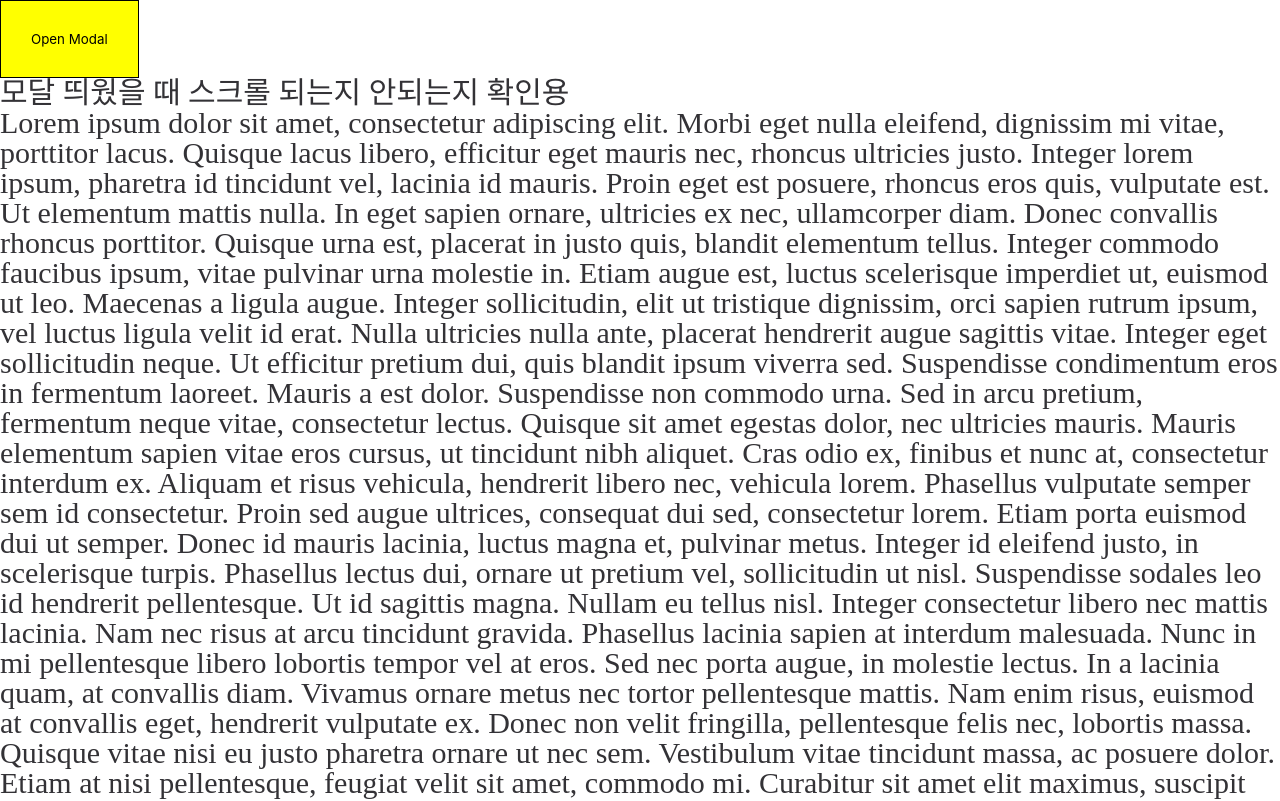
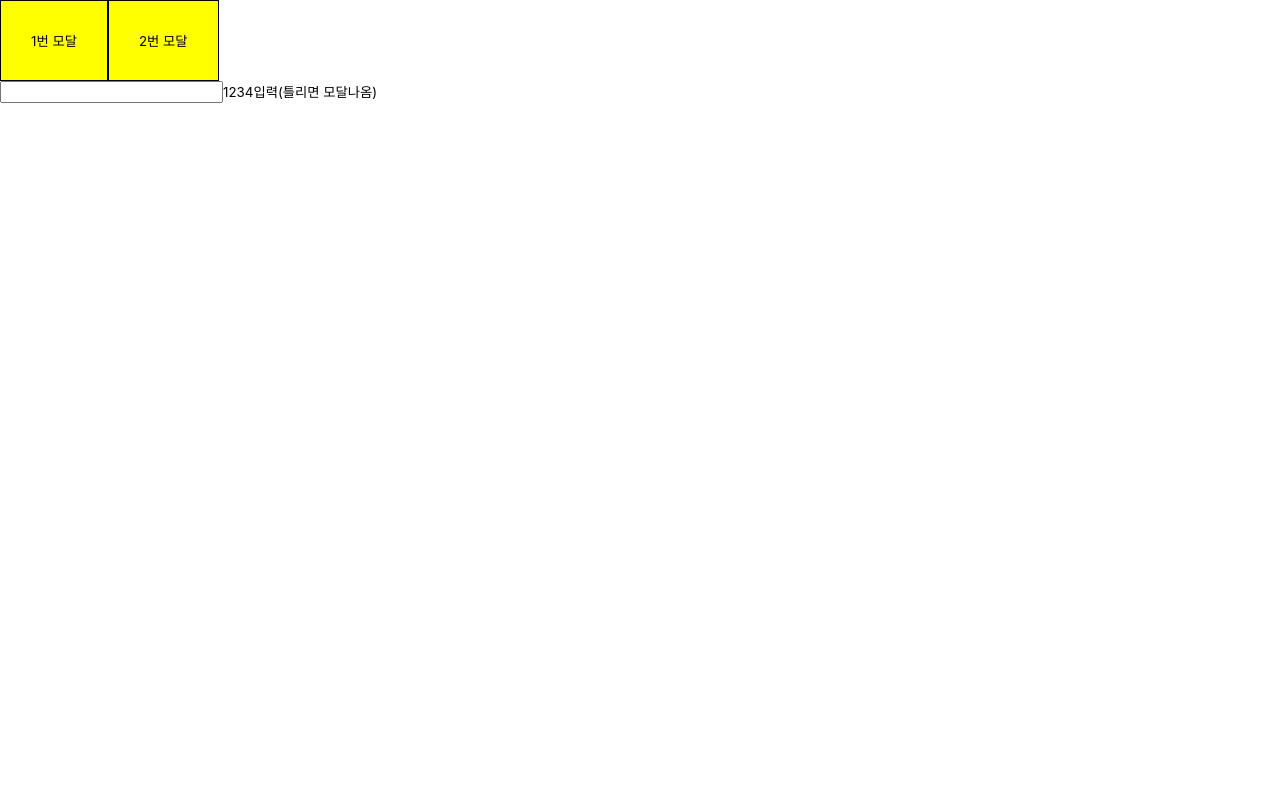
Before and after one commit to sprint-part3-team11/taskify, a Next.js app: page /mj in a window 1280 px wide. Shown: the top 801 px of the page. Built offline with nearby package versions, Linux system fonts and the light colour scheme.

Commit message:
test: 비밀번호 관련 Modal 정상 작동 되는지 확인

```diff
--- a/src/pages/mj.tsx
+++ b/src/pages/mj.tsx
@@ -1,6 +1,7 @@
 import React, { useState } from 'react';
 import styled from 'styled-components';
 import BackDropModal from '@/components/common/Modal/BackDropModal';
+import PasswordWarnModal from '@/components/common/Modal/PassWordWarnModal';
 
 const S = {
   Button: styled.button`
@@ -11,96 +12,45 @@ const S = {
 };
 
 function mj() {
-  const [isModalOpen, setModalOpen] = useState(false);
+  const [inputValue, setInputValue] = useState('');
 
-  const openModal = () => setModalOpen(true);
-  const closeModal = () => setModalOpen(false);
+  const [isModalOpen1, setModalOpen1] = useState(false);
+  const [isModalOpen2, setModalOpen2] = useState(false);
+
+  const openModal1 = () => setModalOpen1(true);
+  const openModal2 = () => setModalOpen2(true);
+  const closeModal1 = () => setModalOpen1(false);
+  const closeModal2 = () => setModalOpen2(false);
+
+  const handleInputChange = (e) => {
+    setInputValue(e.target.value);
+  };
+  const handleSubmit = (e) => {
+    e.preventDefault();
+    if (inputValue !== '1234') {
+      setModalOpen2(true);
+    } else {
+      setModalOpen2(false);
+    }
+  };
 
   return (
     <div>
-      <S.Button onClick={openModal}>Open Modal</S.Button>
-      <p style={{ fontSize: 30 }}>
-        모달 띄웠을 때 스크롤 되는지 안되는지 확인용 <br />
-        Lorem ipsum dolor sit amet, consectetur adipiscing elit. Morbi eget
-        nulla eleifend, dignissim mi vitae, porttitor lacus. Quisque lacus
-        libero, efficitur eget mauris nec, rhoncus ultricies justo. Integer
-        lorem ipsum, pharetra id tincidunt vel, lacinia id mauris. Proin eget
-        est posuere, rhoncus eros quis, vulputate est. Ut elementum mattis
-        nulla. In eget sapien ornare, ultricies ex nec, ullamcorper diam. Donec
-        convallis rhoncus porttitor. Quisque urna est, placerat in justo quis,
-        blandit elementum tellus. Integer commodo faucibus ipsum, vitae pulvinar
-        urna molestie in. Etiam augue est, luctus scelerisque imperdiet ut,
-        euismod ut leo. Maecenas a ligula augue. Integer sollicitudin, elit ut
-        tristique dignissim, orci sapien rutrum ipsum, vel luctus ligula velit
-        id erat. Nulla ultricies nulla ante, placerat hendrerit augue sagittis
-        vitae. Integer eget sollicitudin neque. Ut efficitur pretium dui, quis
-        blandit ipsum viverra sed. Suspendisse condimentum eros in fermentum
-        laoreet. Mauris a est dolor. Suspendisse non commodo urna. Sed in arcu
-        pretium, fermentum neque vitae, consectetur lectus. Quisque sit amet
-        egestas dolor, nec ultricies mauris. Mauris elementum sapien vitae eros
-        cursus, ut tincidunt nibh aliquet. Cras odio ex, finibus et nunc at,
-        consectetur interdum ex. Aliquam et risus vehicula, hendrerit libero
-        nec, vehicula lorem. Phasellus vulputate semper sem id consectetur.
-        Proin sed augue ultrices, consequat dui sed, consectetur lorem. Etiam
-        porta euismod dui ut semper. Donec id mauris lacinia, luctus magna et,
-        pulvinar metus. Integer id eleifend justo, in scelerisque turpis.
-        Phasellus lectus dui, ornare ut pretium vel, sollicitudin ut nisl.
-        Suspendisse sodales leo id hendrerit pellentesque. Ut id sagittis magna.
-        Nullam eu tellus nisl. Integer consectetur libero nec mattis lacinia.
-        Nam nec risus at arcu tincidunt gravida. Phasellus lacinia sapien at
-        interdum malesuada. Nunc in mi pellentesque libero lobortis tempor vel
-        at eros. Sed nec porta augue, in molestie lectus. In a lacinia quam, at
-        convallis diam. Vivamus ornare metus nec tortor pellentesque mattis. Nam
-        enim risus, euismod at convallis eget, hendrerit vulputate ex. Donec non
-        velit fringilla, pellentesque felis nec, lobortis massa. Quisque vitae
-        nisi eu justo pharetra ornare ut nec sem. Vestibulum vitae tincidunt
-        massa, ac posuere dolor. Etiam at nisi pellentesque, feugiat velit sit
-        amet, commodo mi. Curabitur sit amet elit maximus, suscipit risus at,
-        viverra dolor. Duis ut semper dolor. Sed vitae eros ac risus placerat
-        accumsan non sed neque. Vestibulum ante ipsum primis in faucibus orci
-        luctus et ultrices posuere cubilia curae; Suspendisse potenti. Morbi sed
-        leo mattis, molestie nunc iaculis, finibus nisi. Pellentesque nec
-        consectetur ex. Duis fermentum luctus cursus. Praesent ultrices rutrum
-        vestibulum. Duis pulvinar in lectus quis commodo. Donec quis ornare
-        odio. Etiam posuere nunc eu quam congue viverra. Sed at cursus elit.
-        Vivamus hendrerit nisl non magna ultricies egestas.blandit ipsum viverra
-        sed. Suspendisse condimentum eros in fermentum laoreet. Mauris a est
-        dolor. Suspendisse non commodo urna. Sed in arcu pretium, fermentum
-        neque vitae, consectetur lectus. Quisque sit amet egestas dolor, nec
-        ultricies mauris. Mauris elementum sapien vitae eros cursus, ut
-        tincidunt nibh aliquet. Cras odio ex, finibus et nunc at, consectetur
-        interdum ex. Aliquam et risus vehicula, hendrerit libero nec, vehicula
-        lorem. Phasellus vulputate semper sem id consectetur. Proin sed augue
-        ultrices, consequat dui sed, consectetur lorem. Etiam porta euismod dui
-        ut semper. Donec id mauris lacinia, luctus magna et, pulvinar metus.
-        Integer id eleifend justo, in scelerisque turpis. Phasellus lectus dui,
-        ornare ut pretium vel, sollicitudin ut nisl. Suspendisse sodales leo id
-        hendrerit pellentesque. Ut id sagittis magna. Nullam eu tellus nisl.
-        Integer consectetur libero nec mattis lacinia. Nam nec risus at arcu
-        tincidunt gravida. Phasellus lacinia sapien at interdum malesuada. Nunc
-        in mi pellentesque libero lobortis tempor vel at eros. Sed nec porta
-        augue, in molestie lectus. In a lacinia quam, at convallis diam. Vivamus
-        ornare metus nec tortor pellentesque mattis. Nam enim risus, euismod at
-        convallis eget, hendrerit vulputate ex. Donec non velit fringilla,
-        pellentesque felis nec, lobortis massa. Quisque vitae nisi eu justo
-        pharetra ornare ut nec sem. Vestibulum vitae tincidunt massa, ac posuere
-        dolor. Etiam at nisi pellentesque, feugiat velit sit amet, commodo mi.
-        Curabitur sit amet elit maximus, suscipit risus at, viverra dolor. Duis
-        ut semper dolor. Sed vitae eros ac risus placerat accumsan non sed
-        neque. Vestibulum ante ipsum primis in faucibus orci luctus et ultrices
-        posuere cubilia curae; Suspendisse potenti. Morbi sed leo mattis,
-        molestie nunc iaculis, finibus nisi. Pellentesque nec consectetur ex.
-        Duis fermentum luctus cursus. Praesent ultrices rutrum vestibulum. Duis
-        pulvinar in lectus quis commodo. Donec quis ornare odio. Etiam posuere
-        nunc eu quam congue viverra. Sed at cursus elit. Vivamus hendrerit nisl
-        non magna ultricies egestas.
-      </p>
+      <S.Button onClick={openModal1}>1번 모달</S.Button>
+      <S.Button onClick={openModal2}>2번 모달</S.Button>
 
-      <BackDropModal isOpen={isModalOpen} onClose={closeModal}>
+      <BackDropModal isOpen={isModalOpen1} onClose={closeModal1}>
         <h1>내가 모달이다</h1>
         <p>나도 모달이다~~~~~~</p>
-        <button onClick={closeModal}>모달 닫기</button>
+        <button onClick={closeModal1}>모달 닫기</button>
       </BackDropModal>
+
+      <form action="" onSubmit={handleSubmit}>
+        <input type="text" value={inputValue} onChange={handleInputChange} />
+        <button type="submit">1234입력(틀리면 모달나옴)</button>
+      </form>
+
+      <PasswordWarnModal isOpen={isModalOpen2} onClose={closeModal2} />
     </div>
   );
 }
```
